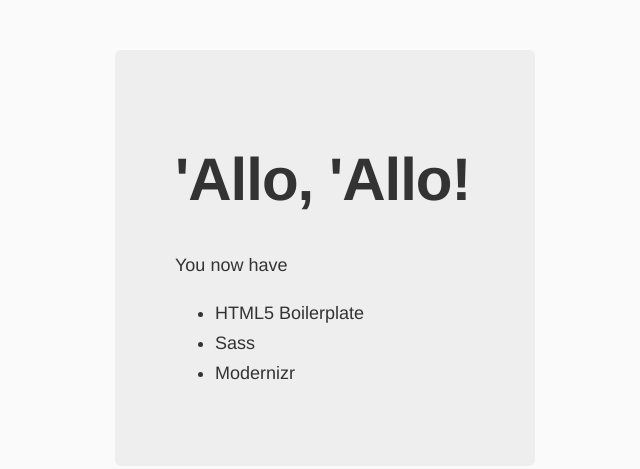
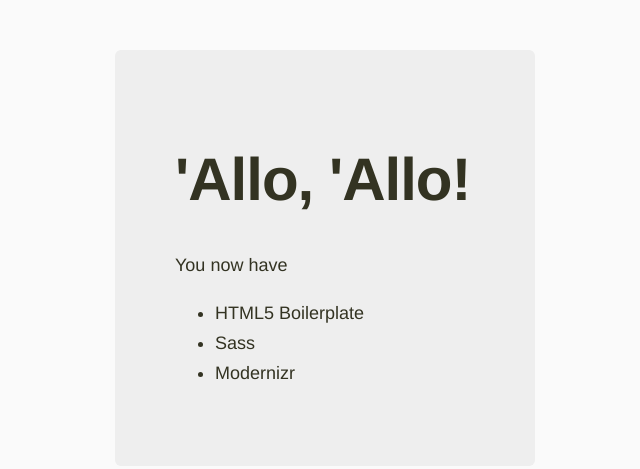
Before and after one commit to vazquez/prettycreditcard, a website: page app/index.html in a window 1280 px wide. Shown: the whole page, without its empty margins (315-955 px from the left). Drawn offline with nearby package versions, Linux system fonts and the light colour scheme; files that its build step writes are made by us from their sources.

Commit message:
updating gitignore

```diff
--- a/app/styles/main.sass
+++ b/app/styles/main.sass
@@ -3,7 +3,7 @@
 body
   background: $background
   font-family: "Helvetica Neue", Helvetica, Arial, sans-serif
-  color: #333
+  color: #332
 
 .hero-unit
   margin: 50px auto 0 auto
```
Also changed, not shown: .tmp/styles/main.css (deleted).
